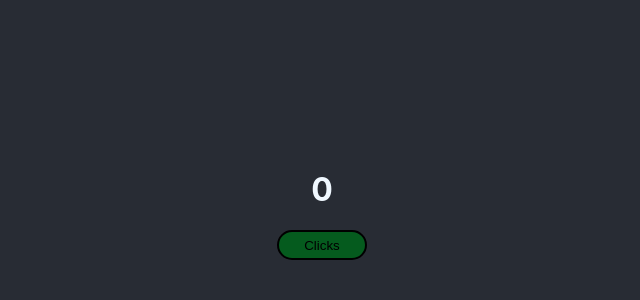
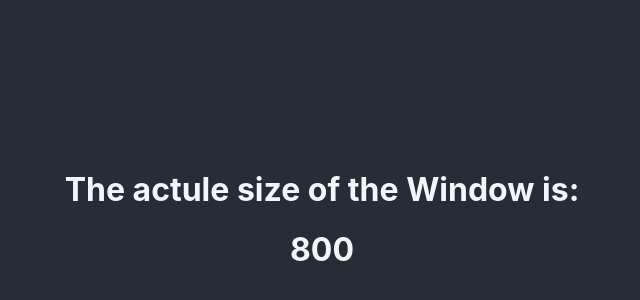
Before and after one commit to rathaur08/react-tutorial, a React (Create React App) app: page / in a window 1280 px wide. Shown: the part 86-386 px from the top of the page, without its empty margins (318-958 px from the left). Built offline with nearby package versions, Linux system fonts and the light colour scheme.

Commit message:
useEffect CleanUp Function

```diff
--- a/src/App.js
+++ b/src/App.js
@@ -6,7 +6,8 @@ import './App.css';
 // import UseStateRemoveArray from './components/UseStateRemoveArray';
 // import ShowCirEval from './components/ShowCirEval';
 // import BasicForm from './components/Form/BasicForm';
-import UseEffects1 from './components/useEffect/UseEffects1';
+// import UseEffects1 from './components/useEffect/UseEffects1';
+import UseEffect2 from './components/useEffect/UseEffect2';
 
 const App = () => {
   return (
@@ -29,8 +30,11 @@ const App = () => {
       {/* Create Login Form with React */}
       {/* <BasicForm/> */}
 
-      {/* Add First UseEffect functions */}
-      <UseEffects1/>
+      {/* Add First UseEffect1 functions */}
+      {/* <UseEffects1/> */}
+
+      {/* React Hook useEffect CleanUp Functions */}
+      <UseEffect2/>
 
     </div>
   )
--- /dev/null
+++ b/src/components/useEffect/UseEffect2.js
@@ -0,0 +1,28 @@
+import React, { useEffect, useState } from 'react'
+
+const UseEffect2 = () => {
+
+    const [widthCount, setwidthCount] = useState(window.screen.width);
+
+    const actualWidth = ()=> {
+        console.log(window.innerWidth);
+        setwidthCount(window.innerWidth);
+    }
+
+    useEffect(() => {
+        window.addEventListener("resize", actualWidth);
+
+        return () => {
+            window.removeEventListener("resize", actualWidth);
+        }
+      });
+
+  return (
+    <div>
+        <h1>The actule size of the Window is:</h1>
+        <h1>{widthCount}</h1>
+    </div>
+  )
+}
+
+export default UseEffect2
```
